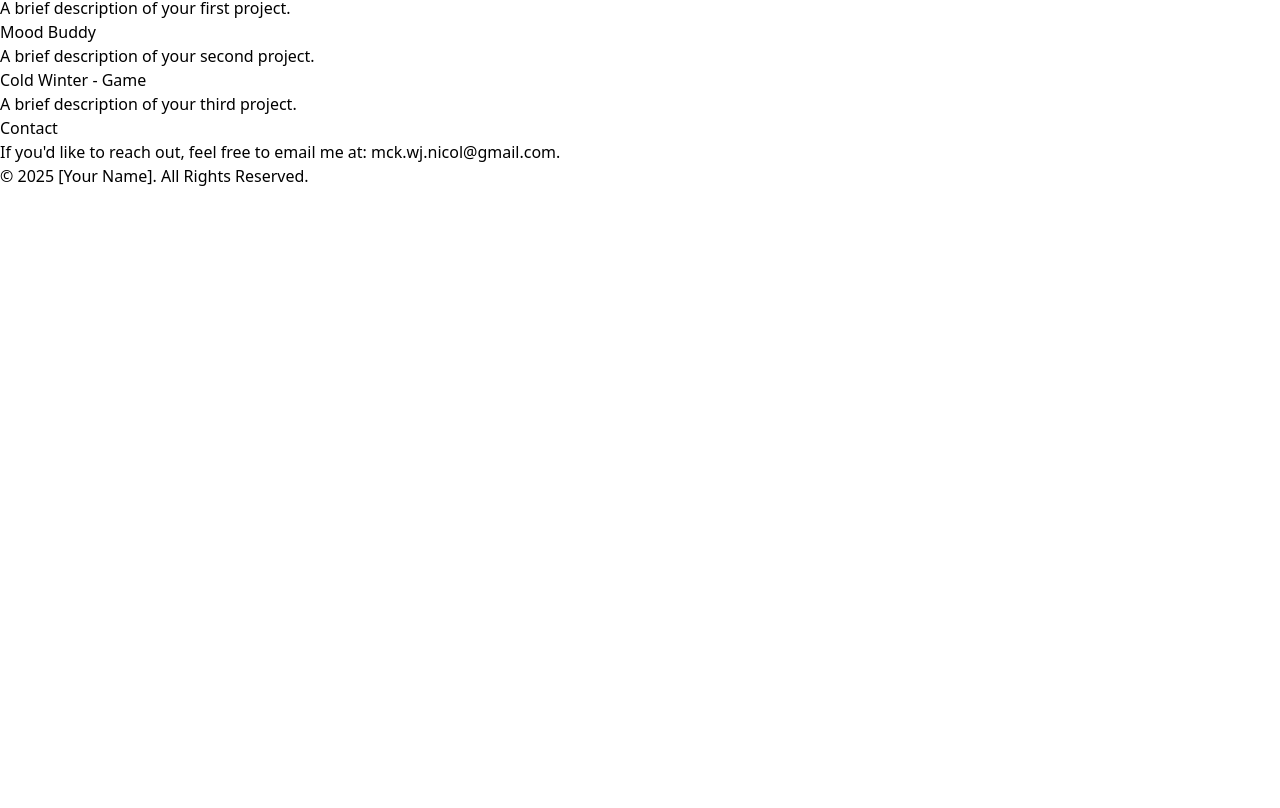
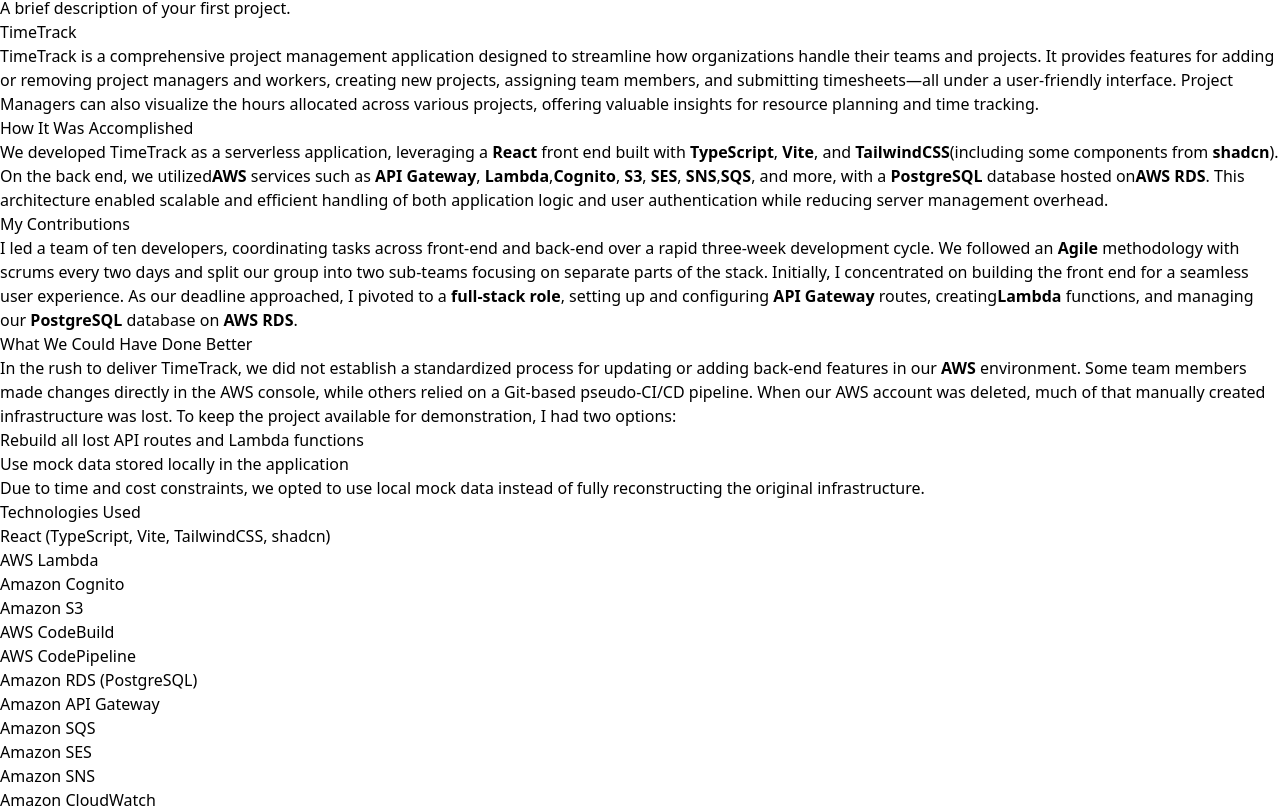
Before and after one commit to mckenzie-nicol/my-website, a React (Vite) app: page / in a window 1280 px wide. Shown: the part 1092-1900 px from the top of the page. Before the commit the page ends 1280 px from the top, so only its background shows below. Built offline with nearby package versions, Linux system fonts and the light colour scheme.

Commit message:
Update writeup for timetrack

```diff
--- a/src/components/home/Projects.tsx
+++ b/src/components/home/Projects.tsx
@@ -13,17 +13,96 @@
             A brief description of your first project.
           </p>
         </li>
-        <li>
-          <h3 className="text-xl text-white font-medium">Mood Buddy</h3>
-          <p className="text-lg text-white">
-            A brief description of your second project.
+        <li className="mb-8">
+          <h3 className="text-xl text-white font-medium">TimeTrack</h3>
+
+          <p className="text-lg text-white mt-2">
+            TimeTrack is a comprehensive project management application designed
+            to streamline how organizations handle their teams and projects. It
+            provides features for adding or removing project managers and
+            workers, creating new projects, assigning team members, and
+            submitting timesheets—all under a user-friendly interface. Project
+            Managers can also visualize the hours allocated across various
+            projects, offering valuable insights for resource planning and time
+            tracking.
           </p>
-        </li>
-        <li>
-          <h3 className="text-xl text-white font-medium">Cold Winter - Game</h3>
-          <p className="text-lg text-white">
-            A brief description of your third project.
+
+          <h4 className="text-md text-white font-semibold mt-4">
+            How It Was Accomplished
+          </h4>
+          <p className="text-lg text-white mt-2">
+            We developed TimeTrack as a serverless application, leveraging a{" "}
+            <strong>React</strong> front end built with{" "}
+            <strong>TypeScript</strong>, <strong>Vite</strong>, and{" "}
+            <strong>TailwindCSS</strong>
+            (including some components from <strong>shadcn</strong>). On the
+            back end, we utilized
+            <strong>AWS</strong> services such as <strong>API Gateway</strong>,{" "}
+            <strong>Lambda</strong>,<strong>Cognito</strong>,{" "}
+            <strong>S3</strong>, <strong>SES</strong>, <strong>SNS</strong>,
+            <strong>SQS</strong>, and more, with a <strong>PostgreSQL</strong>{" "}
+            database hosted on
+            <strong>AWS RDS</strong>. This architecture enabled scalable and
+            efficient handling of both application logic and user authentication
+            while reducing server management overhead.
           </p>
+
+          <h4 className="text-md text-white font-semibold mt-4">
+            My Contributions
+          </h4>
+          <p className="text-lg text-white mt-2">
+            I led a team of ten developers, coordinating tasks across front-end
+            and back-end over a rapid three-week development cycle. We followed
+            an <strong>Agile</strong> methodology with scrums every two days and
+            split our group into two sub-teams focusing on separate parts of the
+            stack. Initially, I concentrated on building the front end for a
+            seamless user experience. As our deadline approached, I pivoted to a{" "}
+            <strong>full-stack role</strong>, setting up and configuring{" "}
+            <strong>API Gateway</strong> routes, creating
+            <strong>Lambda</strong> functions, and managing our{" "}
+            <strong>PostgreSQL</strong> database on <strong>AWS RDS</strong>.
+          </p>
+          <h4 className="text-md text-white font-semibold mt-4">
+            What We Could Have Done Better
+          </h4>
+          <p className="text-lg text-white mt-2">
+            In the rush to deliver TimeTrack, we did not establish a
+            standardized process for updating or adding back-end features in our{" "}
+            <strong>AWS</strong> environment. Some team members made changes
+            directly in the AWS console, while others relied on a Git-based
+            pseudo-CI/CD pipeline. When our AWS account was deleted, much of
+            that manually created infrastructure was lost. To keep the project
+            available for demonstration, I had two options:
+          </p>
+          <ul className="list-disc list-inside text-lg text-white mt-2">
+            <li>Rebuild all lost API routes and Lambda functions</li>
+            <li>Use mock data stored locally in the application</li>
+          </ul>
+          <p className="text-lg text-white mt-2">
+            Due to time and cost constraints, we opted to use local mock data
+            instead of fully reconstructing the original infrastructure.
+          </p>
+          <h4 className="text-md text-white font-semibold mt-4">
+            Technologies Used
+          </h4>
+          <ul className="list-disc list-inside text-lg text-white mt-2">
+            <li>React (TypeScript, Vite, TailwindCSS, shadcn)</li>
+            <li>AWS Lambda</li>
+            <li>Amazon Cognito</li>
+            <li>Amazon S3</li>
+            <li>AWS CodeBuild</li>
+            <li>AWS CodePipeline</li>
+            <li>Amazon RDS (PostgreSQL)</li>
+            <li>Amazon API Gateway</li>
+            <li>Amazon SQS</li>
+            <li>Amazon SES</li>
+            <li>Amazon SNS</li>
+            <li>Amazon CloudWatch</li>
+            <li>GitHub</li>
+            <li>AWS Amplify</li>
+            <li>AWS IAM</li>
+            <li>Amazon EventBridge</li>
+          </ul>
         </li>
       </ul>
     </div>
```
